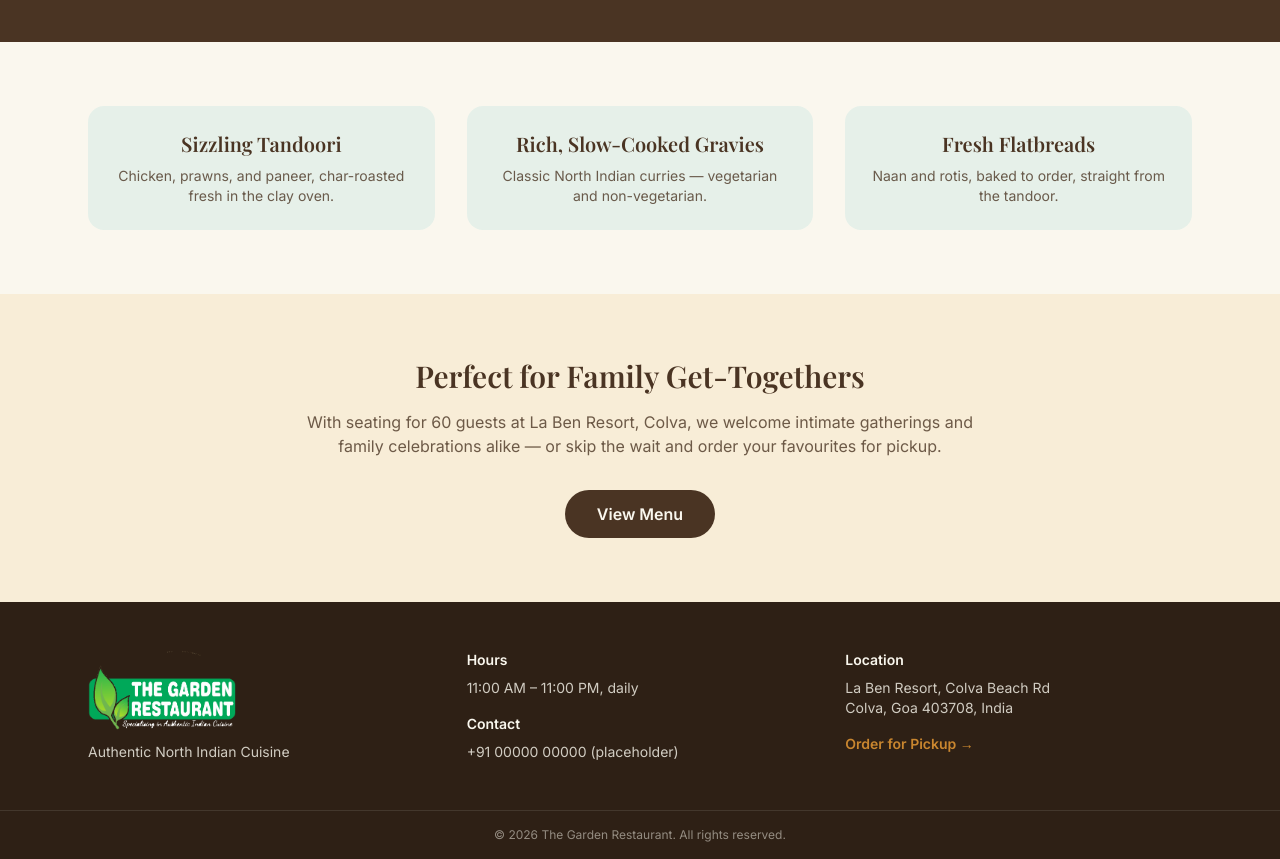
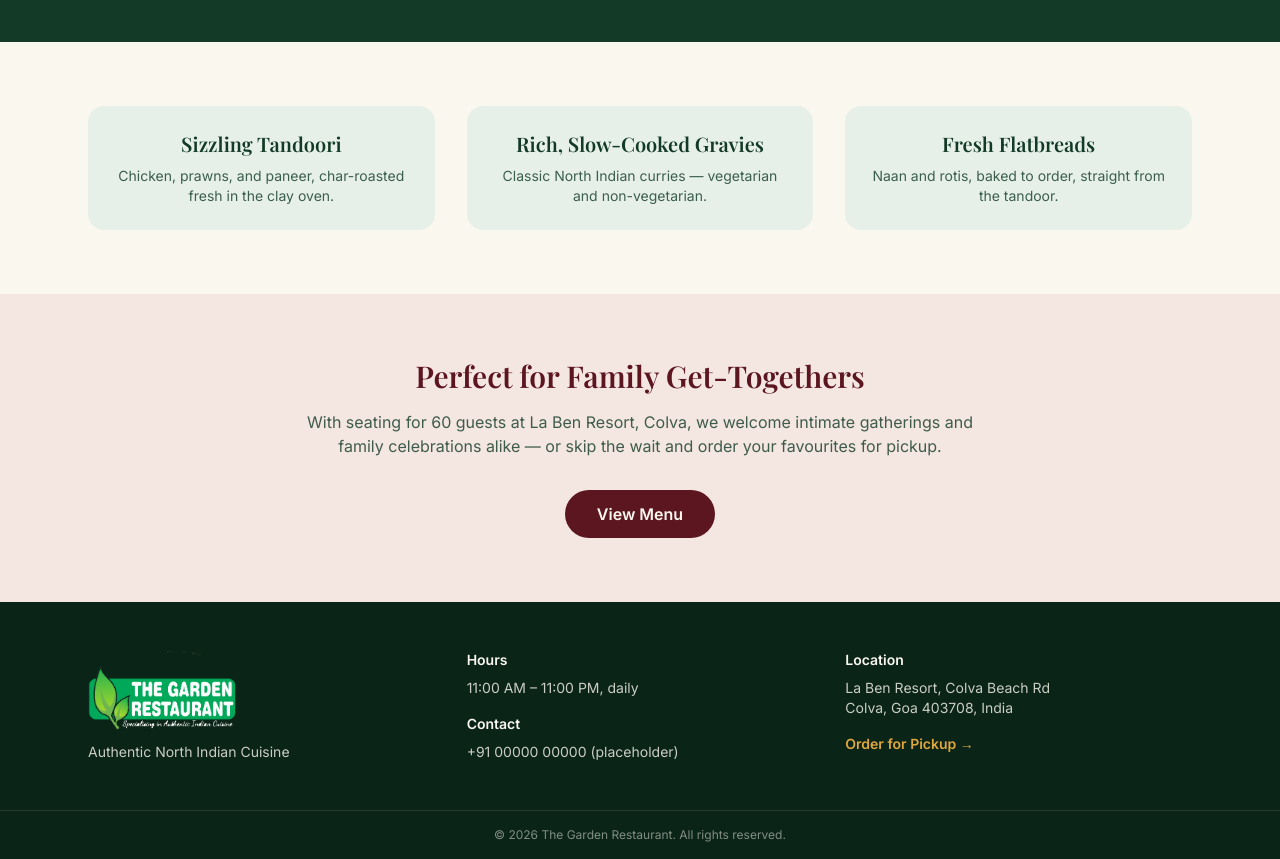
Before and after one commit to keithrodrigues4837/garden-restaurant, a Next.js app: page / in a window 1280 px wide. Shown: the part 600-1459 px from the top of the page. Built offline with nearby package versions, Linux system fonts and the light colour scheme; a web font is replaced by a local one.

Commit message:
Apply mixed Colva Garden + Spice Market direction: deep green header/footer, marigold gold CTAs, maroon accent for special/family sections

```diff
--- a/src/app/globals.css
+++ b/src/app/globals.css
@@ -4,14 +4,16 @@
   --background: #faf7ee;
   --foreground: #22301f;
 
-  --color-forest: #4a3423;
-  --color-forest-dark: #2e2015;
+  --color-forest: #123a26;
+  --color-forest-dark: #0b2418;
   --color-sage: #52b462;
   --color-sage-light: #d9ede6;
   --color-cream: #faf7ee;
-  --color-gold: #c9862f;
-  --color-gold-dark: #a86a1f;
-  --color-gold-light: #f7e8c8;
+  --color-gold: #e0a83c;
+  --color-gold-dark: #b8842a;
+  --color-gold-light: #f9e3b8;
+  --color-maroon: #5c1620;
+  --color-maroon-light: #f3e0dc;
   --color-brand: #00a859;
 }
 
@@ -26,6 +28,8 @@
   --color-gold: var(--color-gold);
   --color-gold-dark: var(--color-gold-dark);
   --color-gold-light: var(--color-gold-light);
+  --color-maroon: var(--color-maroon);
+  --color-maroon-light: var(--color-maroon-light);
   --color-brand: var(--color-brand);
   --font-sans: var(--font-sans);
   --font-display: var(--font-display);
--- a/src/app/page.tsx
+++ b/src/app/page.tsx
@@ -59,9 +59,9 @@ export default function Home() {
         </div>
       </section>
 
-      <section className="bg-gold-light/60">
+      <section className="bg-maroon-light/70">
         <div className="mx-auto max-w-4xl px-4 py-16 text-center sm:px-6">
-          <h2 className="font-display text-3xl font-semibold text-forest">
+          <h2 className="font-display text-3xl font-semibold text-maroon">
             Perfect for Family Get-Togethers
           </h2>
           <p className="mx-auto mt-4 max-w-2xl text-forest/80">
@@ -72,7 +72,7 @@ export default function Home() {
           </p>
           <Link
             href="/menu"
-            className="mt-8 inline-block rounded-full bg-forest px-8 py-3 font-semibold text-cream transition hover:bg-forest-dark"
+            className="mt-8 inline-block rounded-full bg-maroon px-8 py-3 font-semibold text-cream transition hover:bg-maroon/90"
           >
             View Menu
           </Link>
--- a/src/components/MenuBrowser.tsx
+++ b/src/components/MenuBrowser.tsx
@@ -73,7 +73,7 @@ export default function MenuBrowser() {
                           {item.special && (
                             <span
                               title="Chef's Special"
-                              className="rounded-full bg-gold/20 px-2 py-0.5 text-[10px] font-semibold uppercase tracking-wide text-gold-dark"
+                              className="rounded-full bg-maroon/10 px-2 py-0.5 text-[10px] font-semibold uppercase tracking-wide text-maroon"
                             >
                               Chef&apos;s Special
                             </span>
```
